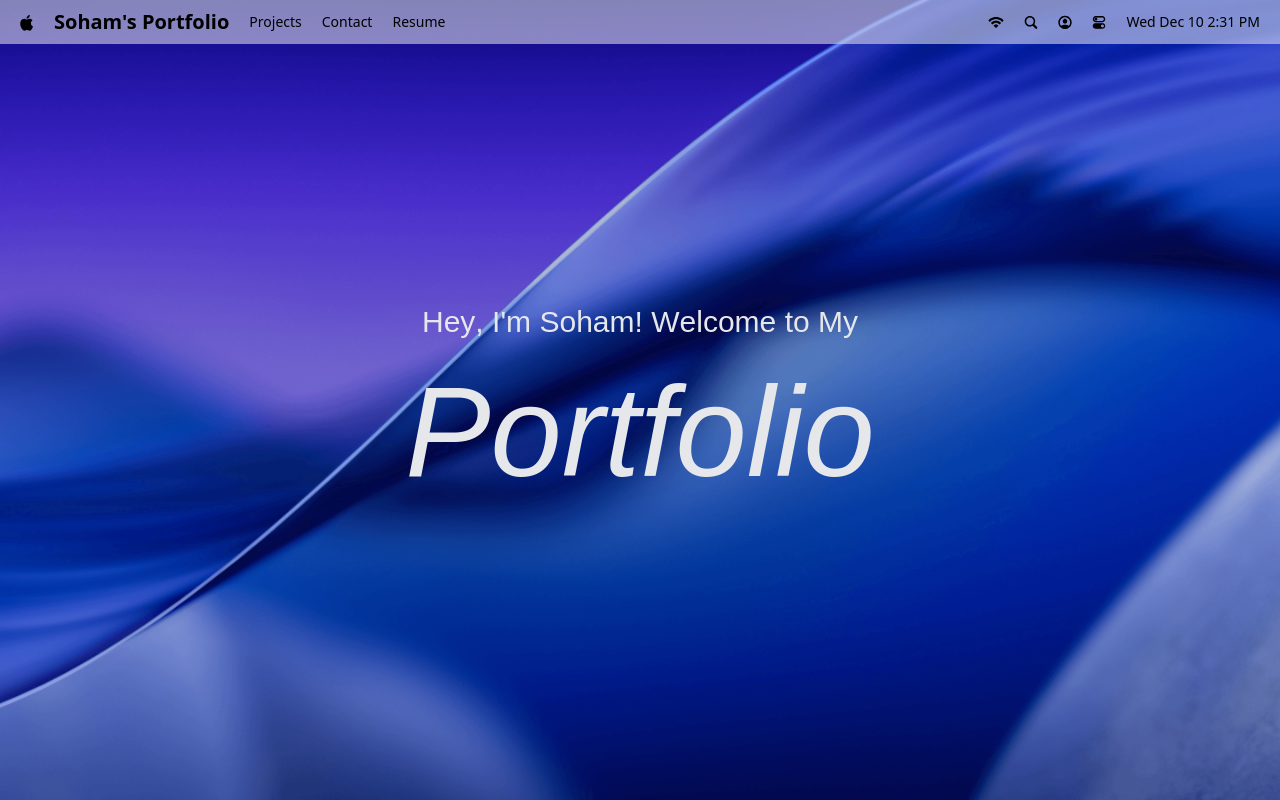
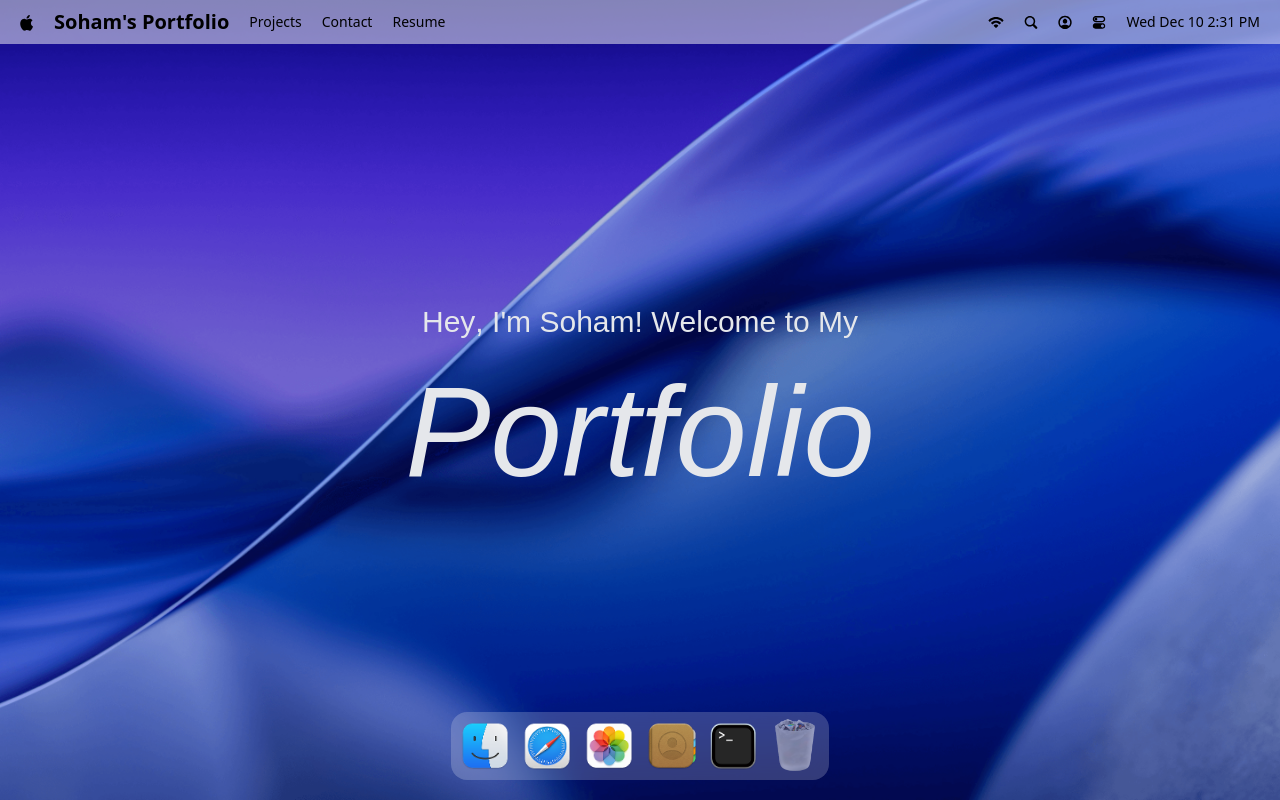
Before and after one commit to Soham407/MacOs-Portfolio, a React (Vite) app: page / in a window 1280 px wide. Built offline with nearby package versions, Linux system fonts and the light colour scheme; a web font is replaced by a local one.

Commit message:
implemented dock presentation

```diff
--- a/package.json
+++ b/package.json
@@ -17,6 +17,7 @@
     "lucide-react": "^0.556.0",
     "react": "^19.2.0",
     "react-dom": "^19.2.0",
+    "react-tooltip": "^5.30.0",
     "tailwindcss": "^4.1.17"
   },
   "devDependencies": {
--- a/src/App.jsx
+++ b/src/App.jsx
@@ -1,11 +1,12 @@
 import React from 'react'
-import {Navbar, Welcome} from '#components'
+import {Navbar, Welcome, Dock} from '#components'
 
 const App = () => {
   return (
     <main>
       <Navbar />
       <Welcome />
+      <Dock />
     </main>
   )
 }
--- /dev/null
+++ b/src/components/Dock.jsx
@@ -0,0 +1,95 @@
+import { useRef } from "react";
+import { dockApps } from "#constants";
+import { Tooltip } from "react-tooltip";
+import "react-tooltip/dist/react-tooltip.css";
+import { useGSAP } from "@gsap/react";
+import gsap from "gsap";
+
+const Dock = () => {
+  const dockref = useRef(null);
+  const toggleApp = (app) => {
+    console.log("Opening app:", app.name);
+  };
+
+  useGSAP(() => {
+    const dock = dockref.current;
+    if (!dock) return;
+
+    const icons = dock.querySelectorAll(".dock-icon");
+
+    const animationIcons = (mouseX) => {
+      const { left } = dock.getBoundingClientRect();
+
+      icons.forEach((icon) => {
+        const { left: iconLeft, width } = icon.getBoundingClientRect();
+        const center = iconLeft - left + width / 2;
+        const distance = Math.abs(mouseX - center);
+        const intensity = Math.exp(-(distance ** 2.5) / 2000);
+
+        gsap.to(icon, {
+          scale: 1 + 0.25 * intensity,
+          y: -15 * intensity,
+          duration: 0.25,
+          ease: "power1.out",
+          overwrite: "auto",
+        });
+      });
+    };
+
+    const handleMouseMove = (e) => {
+      const { left } = dock.getBoundingClientRect();
+      animationIcons(e.clientX - left);
+    };
+
+    const resetIcons = () =>
+      icons.forEach((icon) =>
+        gsap.to(icon, {
+          scale: 1,
+          y: 0,
+          duration: 0.3,
+          ease: "power1.out",
+          overwrite: "auto",
+        })
+      );
+
+    dock.addEventListener("mousemove", handleMouseMove);
+    dock.addEventListener("mouseleave", resetIcons);
+
+    return () => {
+      dock.removeEventListener("mousemove", handleMouseMove);
+      dock.removeEventListener("mouseleave", resetIcons);
+    };
+  });
+
+  return (
+    <section id="dock">
+      <div ref={dockref} className="dock-container">
+        {dockApps.map((app) => (
+          <div key={app.id} className="relative flex justify-center">
+            <button
+              type="button"
+              className="dock-icon"
+              aria-label={app.name}
+              data-tooltip-id="dock-tooltip"
+              data-tooltip-content={app.name}
+              data-tooltip-delay-show={150}
+              disabled={!app.canOpen}
+              onClick={() => toggleApp({ id: app.id, canOpen: app.canOpen })}
+            >
+              <img
+                src={`/images/${app.icon}`}
+                alt={app.name}
+                loading="lazy"
+                className={app.canOpen ? "" : "opacity-50"}
+              />
+            </button>
+          </div>
+        ))}
+
+        <Tooltip id="dock-tooltip" place="top" className="tooltip" />
+      </div>
+    </section>
+  );
+};
+
+export default Dock;
--- a/src/components/index.js
+++ b/src/components/index.js
@@ -1,5 +1,5 @@
 import Welcome from "./Welcome";
 import Navbar from "./Navbar";
+import Dock from "./Dock";
 
-
-export {Welcome, Navbar};
+export {Welcome, Navbar, Dock};
```
Also changed, not shown: 1 other file (tests, documents, lock files or other folders).
